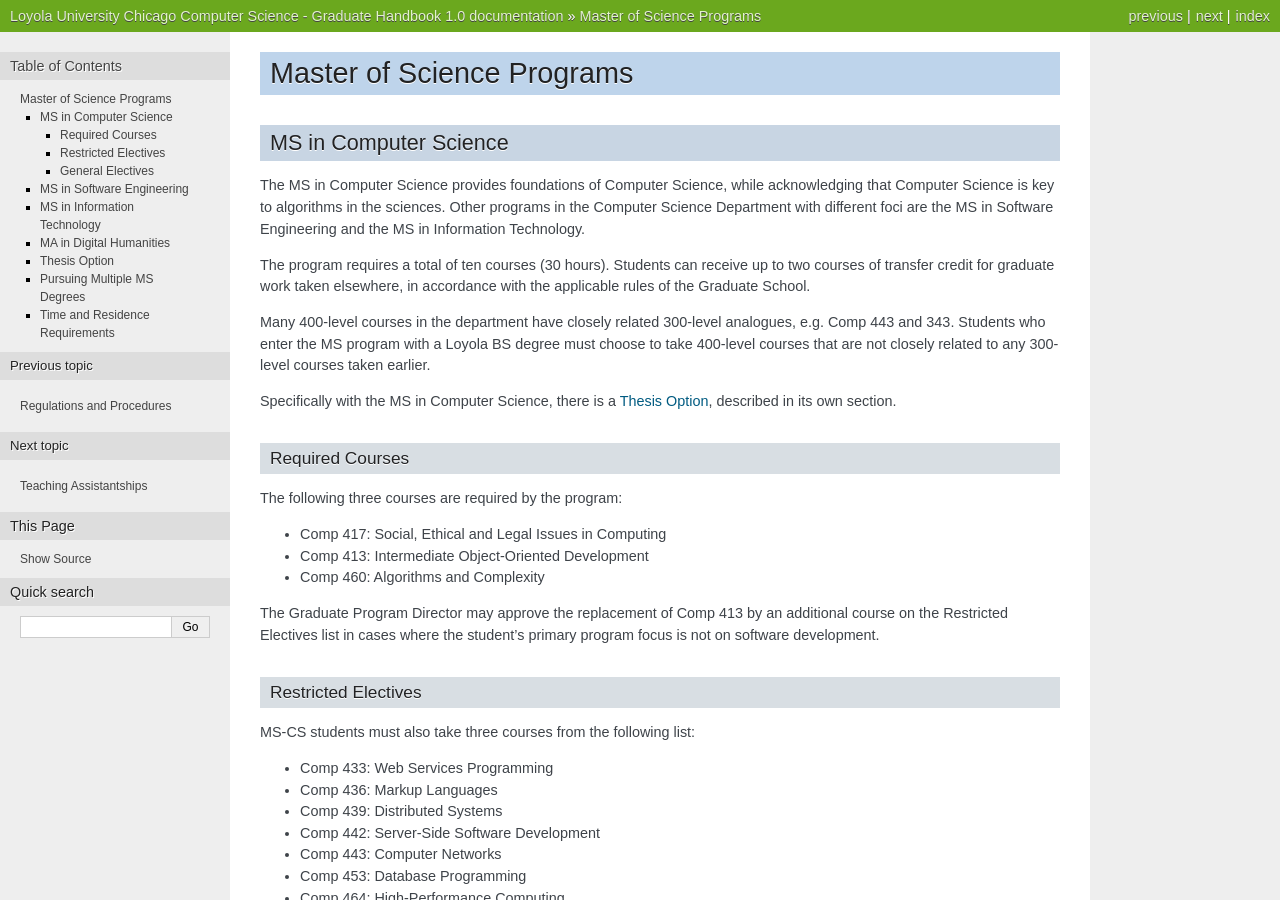
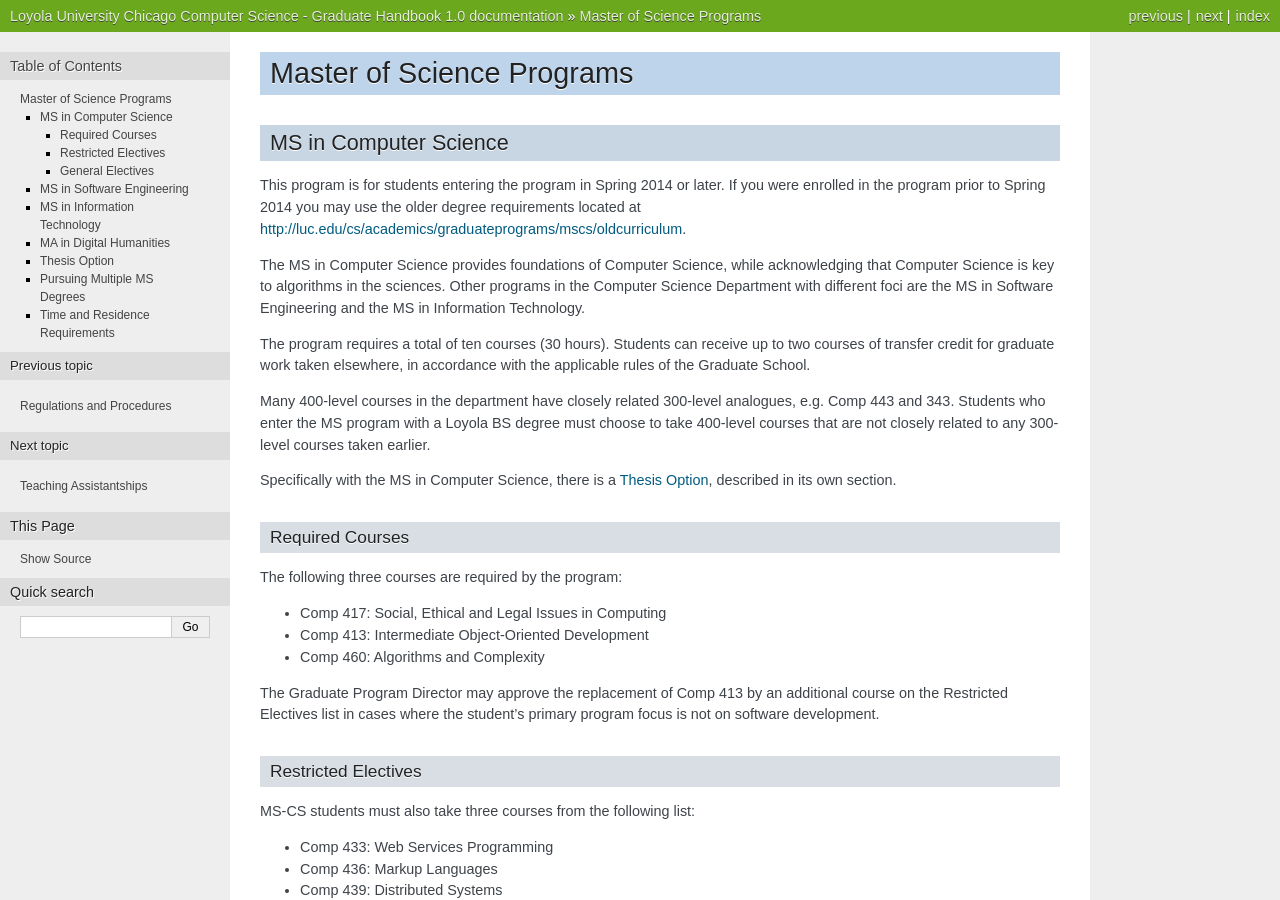
Before and after one commit to LoyolaChicagoCS/gradhandbook, a Sphinx documentation site: the page built from source/ms_programs.rst, in a window 1280 px wide and 900 px high. Built offline with Sphinx 7.4.7, drawn with Linux system fonts in a browser that asks for light colours.

Commit message:
added link to/from T4 site to MS CS degree

```diff
--- a/source/ms_programs.rst
+++ b/source/ms_programs.rst
@@ -5,6 +5,10 @@
 
 MS in Computer Science
 ----------------------------
+
+This program is for students entering the program in Spring 2014 or later.
+If you were enrolled in the program prior to Spring 2014 you may use the older
+degree requirements located at http://luc.edu/cs/academics/graduateprograms/mscs/oldcurriculum.
 
 The MS in Computer Science provides foundations of Computer Science, while
 acknowledging that Computer Science is key to algorithms in the sciences.
```
